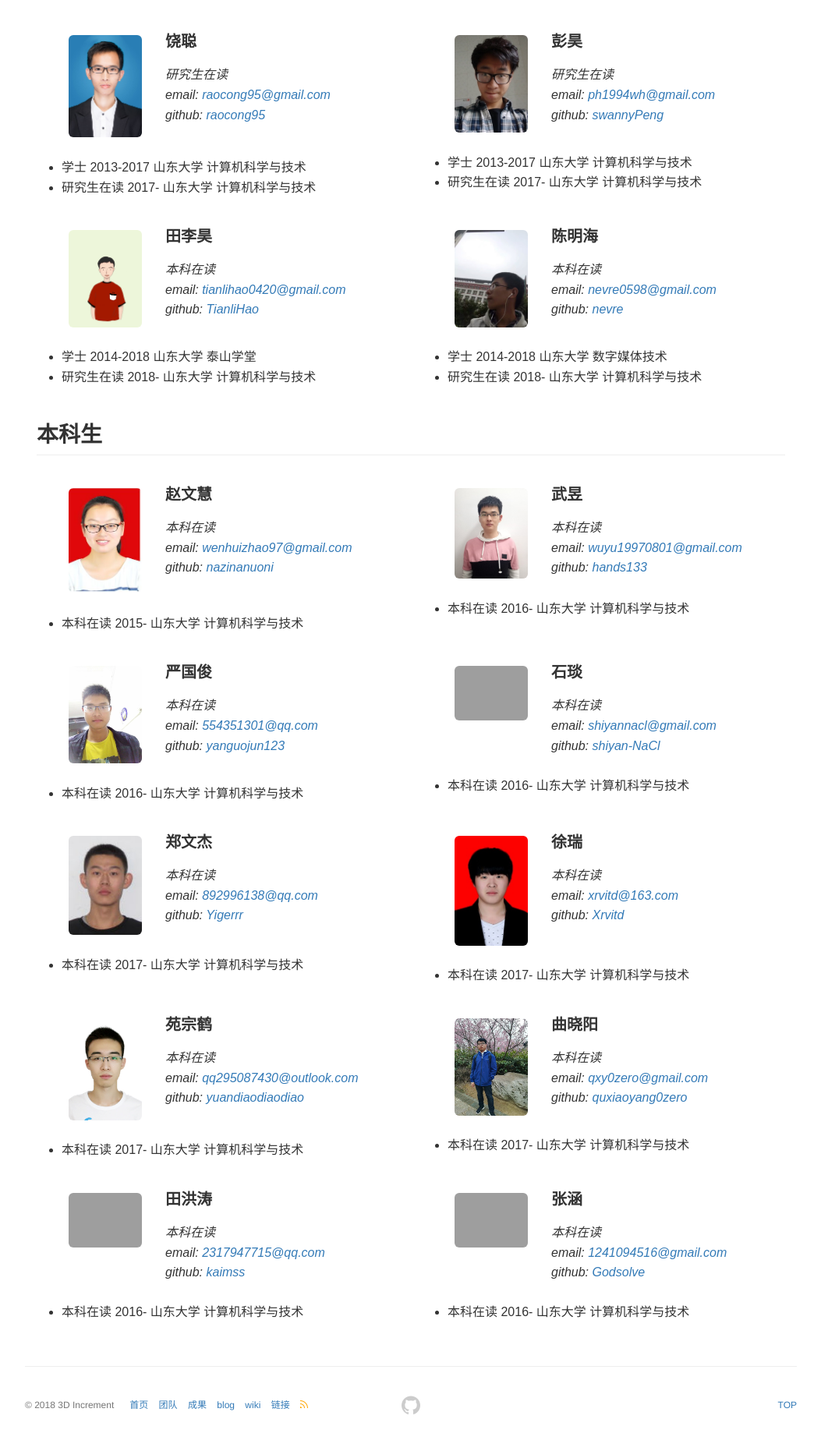
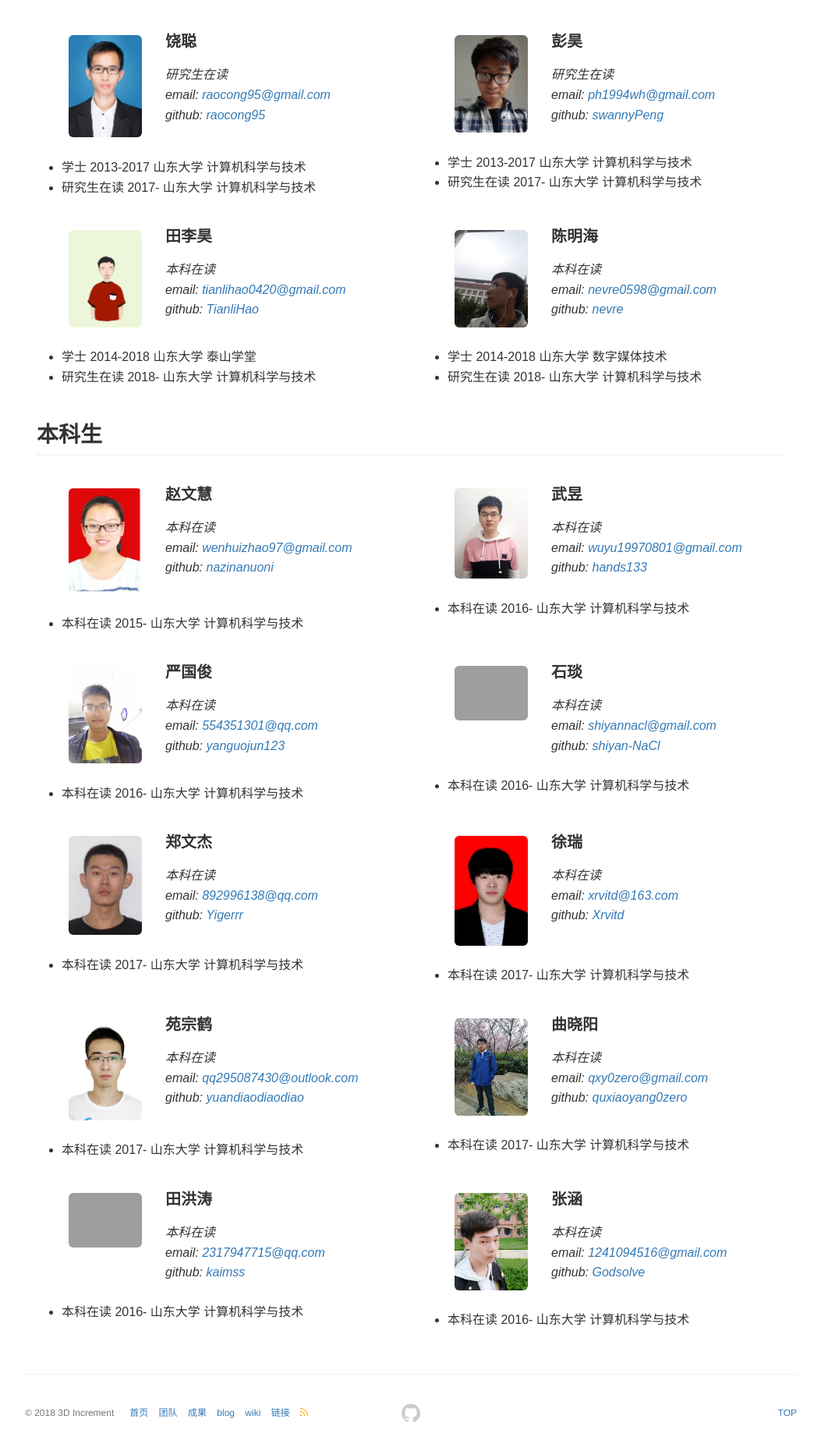
Before and after one commit to 3dincrement/3dincrement.github.io, a Jekyll site: the page built from pages/team.md, in a window 1280 px wide. Shown: the part 1428-3289 px from the top of the page at 78% size, without its empty margins (113-1166 px from the left). Built offline with Jekyll 4.4.1, drawn with Linux system fonts in a browser that asks for light colours.

```diff
--- a/_data/bachelor.yml
+++ b/_data/bachelor.yml
@@ -71,7 +71,7 @@
   education1: 本科在读 2017- 山东大学 计算机科学与技术
 
 - name: 田洪涛
-  photo: 田洪涛.jpeg
+  photo: tht.jpg
   info: 本科在读
   email: 2317947715@qq.com
   github: kaimss
@@ -80,7 +80,7 @@
   education1: 本科在读 2016- 山东大学 计算机科学与技术
 
 - name: 张涵
-  photo: 张涵.jpeg
+  photo: zh.jpg
   info: 本科在读
   email: 1241094516@gmail.com
   github: Godsolve
```
Also changed, not shown: images/teampic/zh.jpg (renamed from images/teampic/张涵.jpg), 2 other files.
